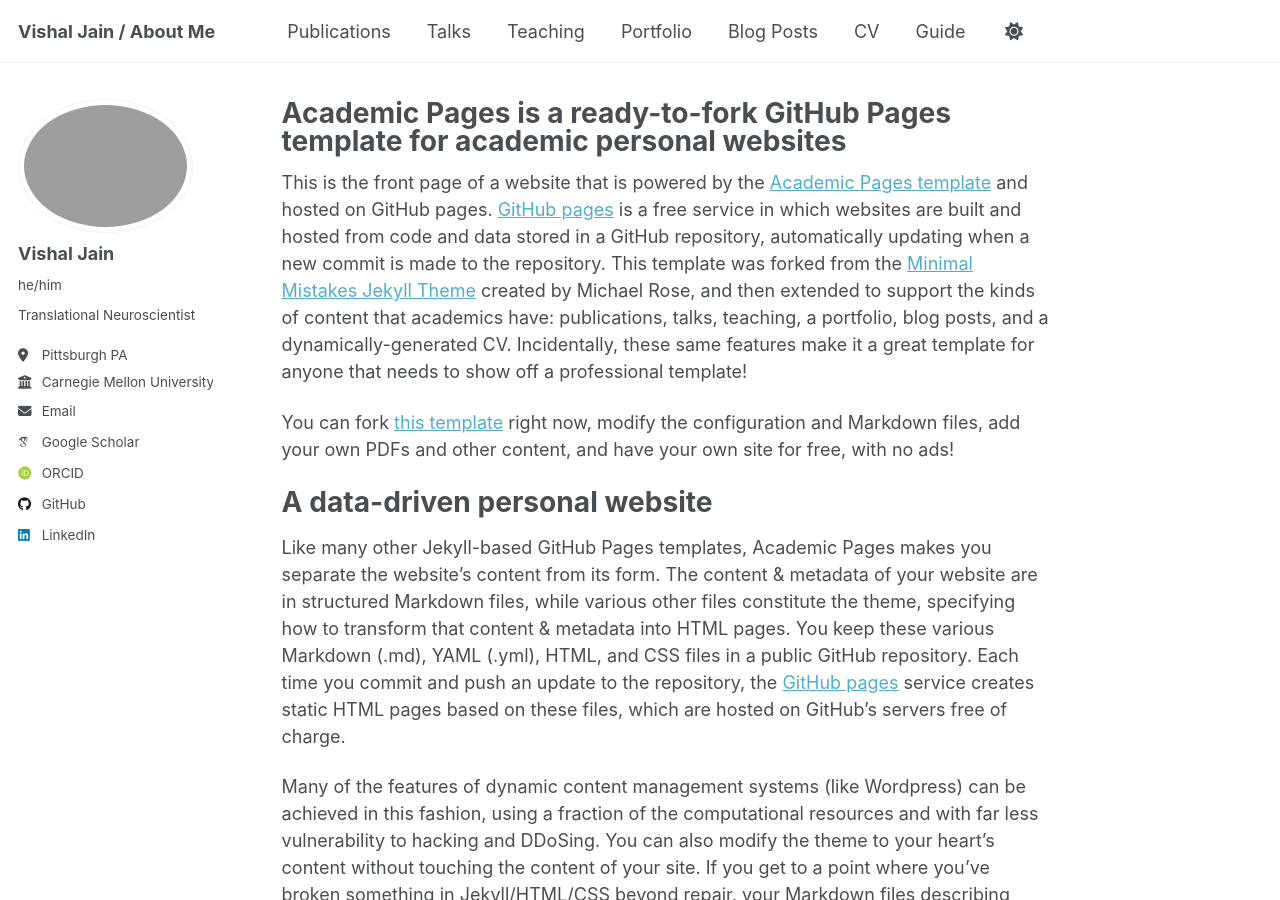
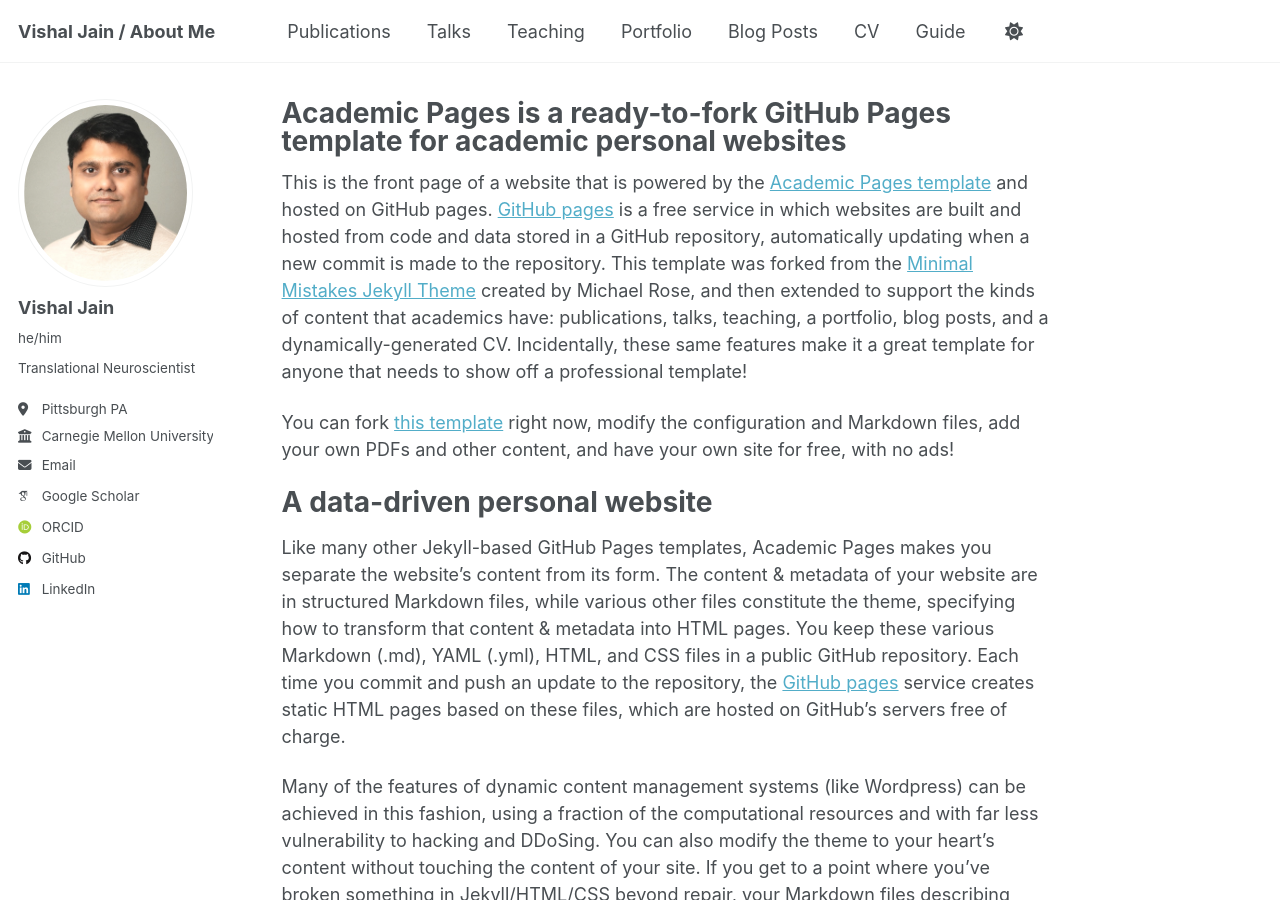
Before and after one commit to drvishaljain-neuro/Resume, a Jekyll site: the page built from _pages/about.md, in a window 1280 px wide and 900 px high. Built offline with Jekyll 4.4.1, drawn with Linux system fonts in a browser that asks for light colours; some web fonts are replaced; a script that is not in the unit is left out.

Commit message:
Update _config.yml

```diff
--- a/_config.yml
+++ b/_config.yml
@@ -23,7 +23,7 @@ repository               : "academicpages/academicpages.github.io"
 #               Additional customization can be done by editing /_includes/author-profile.html
 author:
   # Biographic information
-  avatar           : "Vishal Jain.png"
+  avatar           : "VishalJain.png"
   name             : "Vishal Jain"
   pronouns         : "he/him"
   bio              : "Translational Neuroscientist"
```
